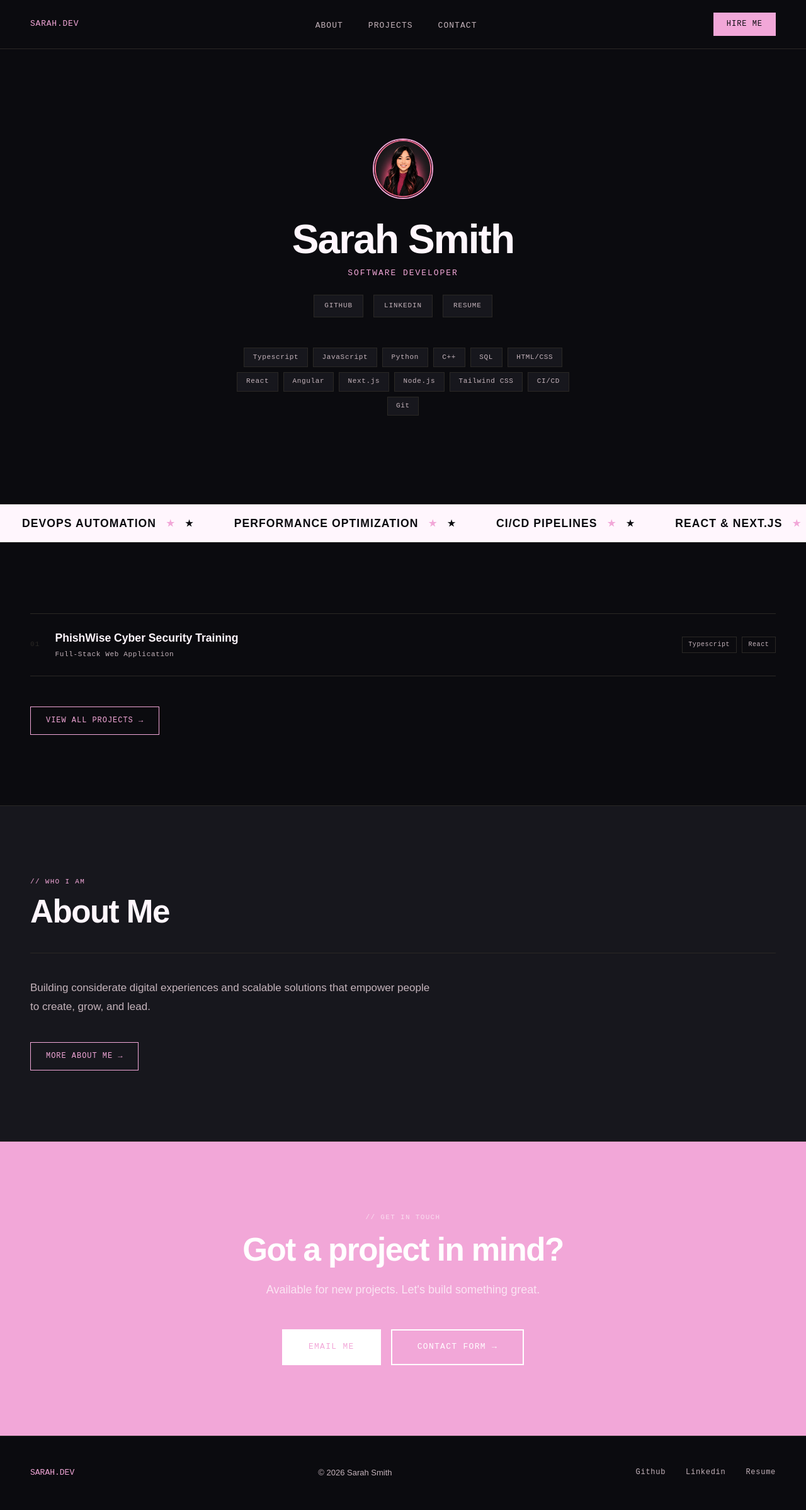
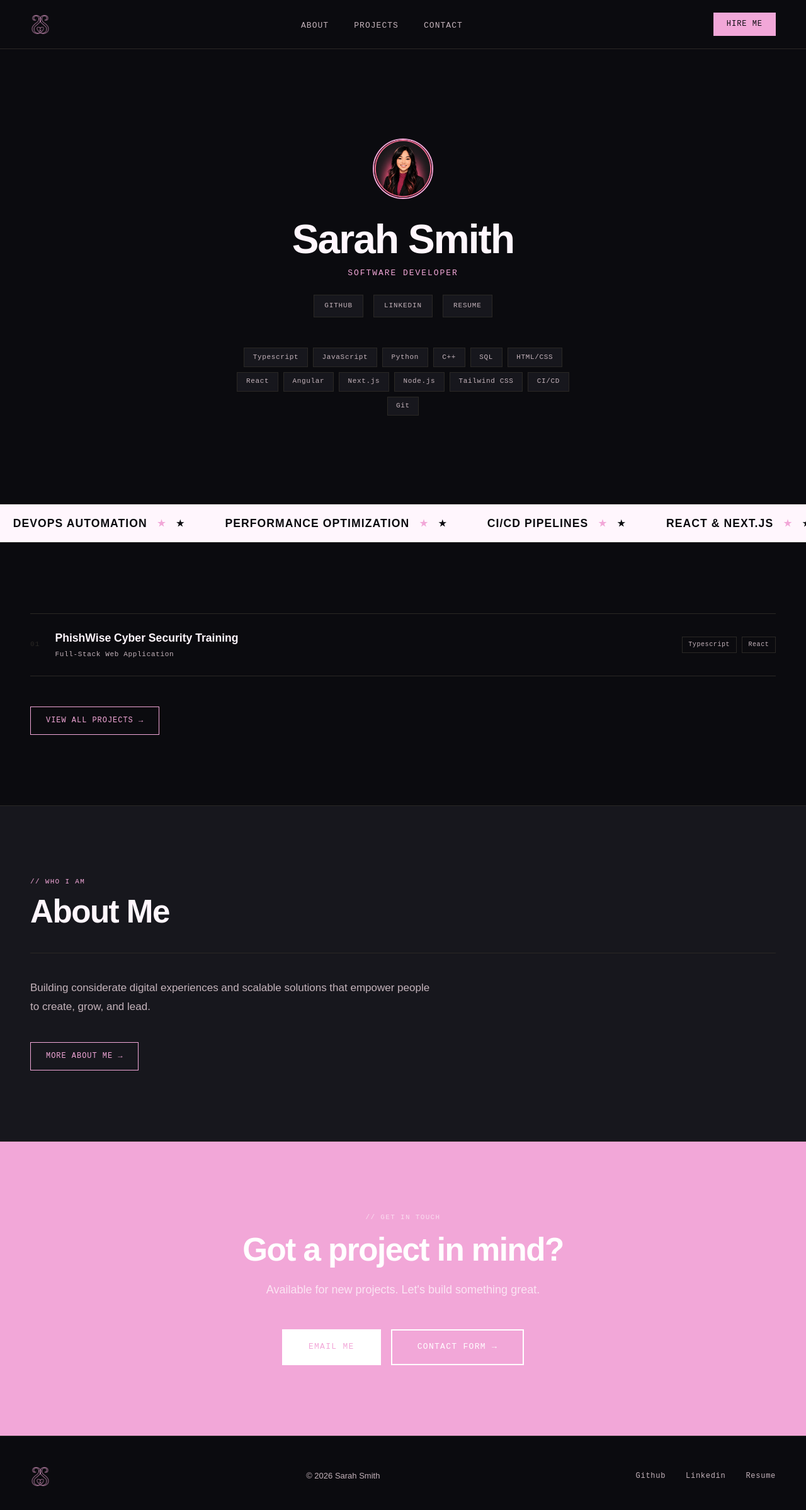
Before and after one commit to ssmith-io/portfolioWeb, a React (Vite) app in the folder portfolio/: page / in a window 1280 px wide. Shown: the top 2398 px of the page at 63% size. Built offline with nearby package versions, Linux system fonts and the light colour scheme.

Commit message:
Updating Logo

```diff
--- a/portfolio/src/components/Footer.jsx
+++ b/portfolio/src/components/Footer.jsx
@@ -10,11 +10,9 @@ export default function Footer() {
       className="flex items-center justify-between px-12 py-12"
       style={{ borderTop: '1px solid var(--border)' }}
     >
-      <span
-        style={{ fontFamily: "'DM Mono', monospace", fontSize: 13, color: 'var(--accent)' }}
-      >
-        {logo}
-      </span>
+      <Link to="/" className="flex items-center">
+          <img src={personalData.logo} alt="Logo" className="h-8 w-auto" />
+      </Link>
 
       <span style={{ fontSize: 13, color: 'var(--mid)' }}>
         © {year} {personalData.name}
--- a/portfolio/src/components/Navbar.jsx
+++ b/portfolio/src/components/Navbar.jsx
@@ -7,12 +7,8 @@ export default function Navbar() {
       style={{ background: 'var(--paper)', borderBottom: '1px solid var(--border)' }}
       className="fixed top-0 left-0 right-0 z-50 flex items-center justify-between px-12 py-5"
     >
-      <Link
-        to="/"
-        style={{ fontFamily: "'DM Mono', monospace", color: 'var(--accent)', fontSize: 13, letterSpacing: '0.06em' }}
-        className="font-medium no-underline"
-      >
-        {personalData.logo}
+      <Link to="/" className="flex items-center">
+        <img src={personalData.logo} alt="Logo" className="h-8 w-auto" />
       </Link>
 
       <ul className="flex gap-10 list-none m-0 p-0">
--- a/portfolio/src/components/SectionHeader.jsx
+++ b/portfolio/src/components/SectionHeader.jsx
@@ -7,13 +7,9 @@ export default function Navbar() {
       style={{ background: 'var(--paper)', borderBottom: '1px solid var(--border)' }}
       className="fixed top-0 left-0 right-0 z-50 flex items-center justify-between px-12 py-5"
     >
-      <Link
-        to="/"
-        style={{ fontFamily: "'DM Mono', monospace", color: 'var(--accent)', fontSize: 13, letterSpacing: '0.06em' }}
-        className="font-medium no-underline"
-      >
-        {personalData.logo}
-      </Link>
+        <Link to="/" className="flex items-center">
+          <img src={personalData.logo} alt="Logo" className="h-8 w-auto" />
+        </Link>
 
       <ul className="flex gap-10 list-none m-0 p-0">
         <li>
--- a/portfolio/src/data/content.js
+++ b/portfolio/src/data/content.js
@@ -1,9 +1,6 @@
-
-import phishWiseImage from "/PhishWise Cover.jpg"
-
 export const personalData = {
   name: 'Sarah Smith',
-  logo: 'SARAH.DEV',
+  logo: "/Logo.png",
   email: 'ssmith.io.v0@gmail.com',
   title: 'Software Developer',
   tagline: 'Code. Create. Conquer.',
@@ -39,7 +36,7 @@ export const projects = [
     tags: ['Typescript', 'React', 'Next.js', 'PostgreSQL', 'Vercel'],
     type: 'Full-Stack Web Application',
     link: 'https://www.phishwise.org/',
-    image: phishWiseImage,
+    image: "/PhishWise Cover.jpg",
     details: {
       overview: `
         Developed a full-stack Security Awareness Management System that
```
Also changed, not shown: portfolio/public/Logo.png (added).
